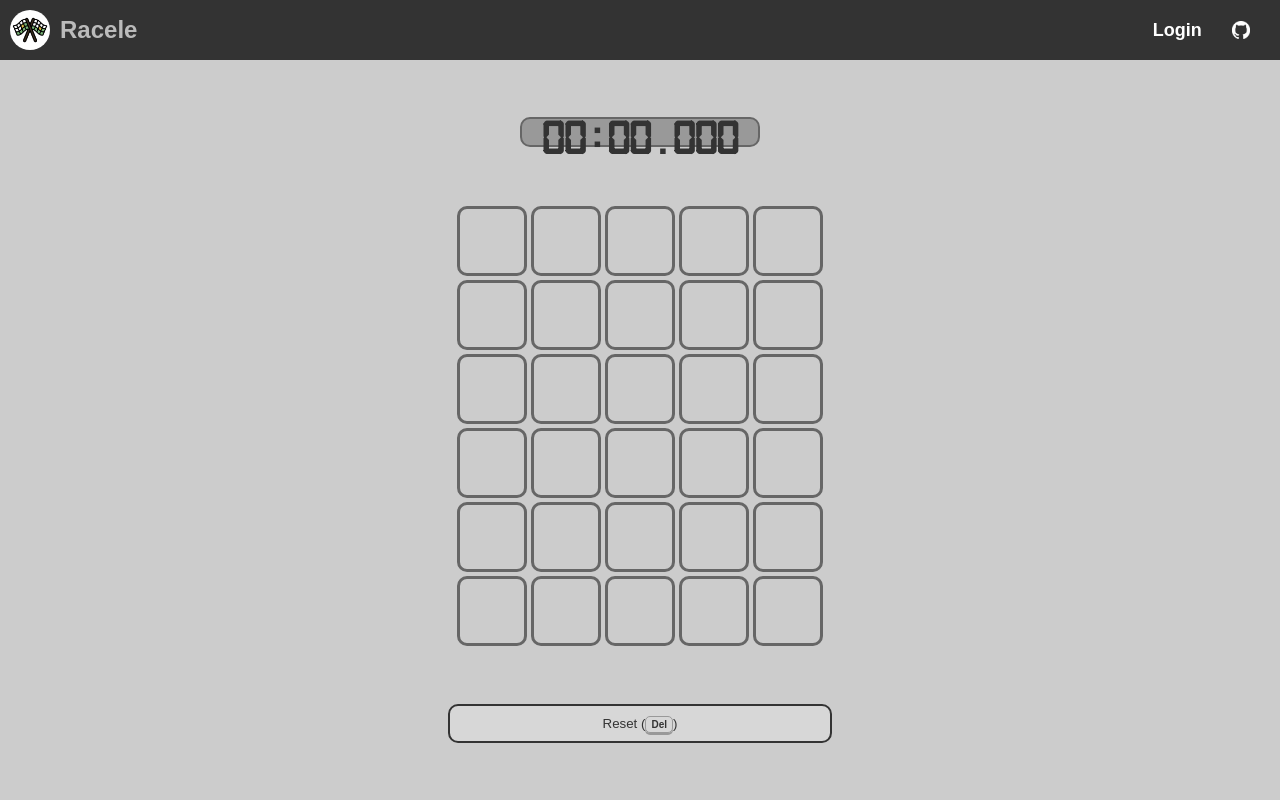
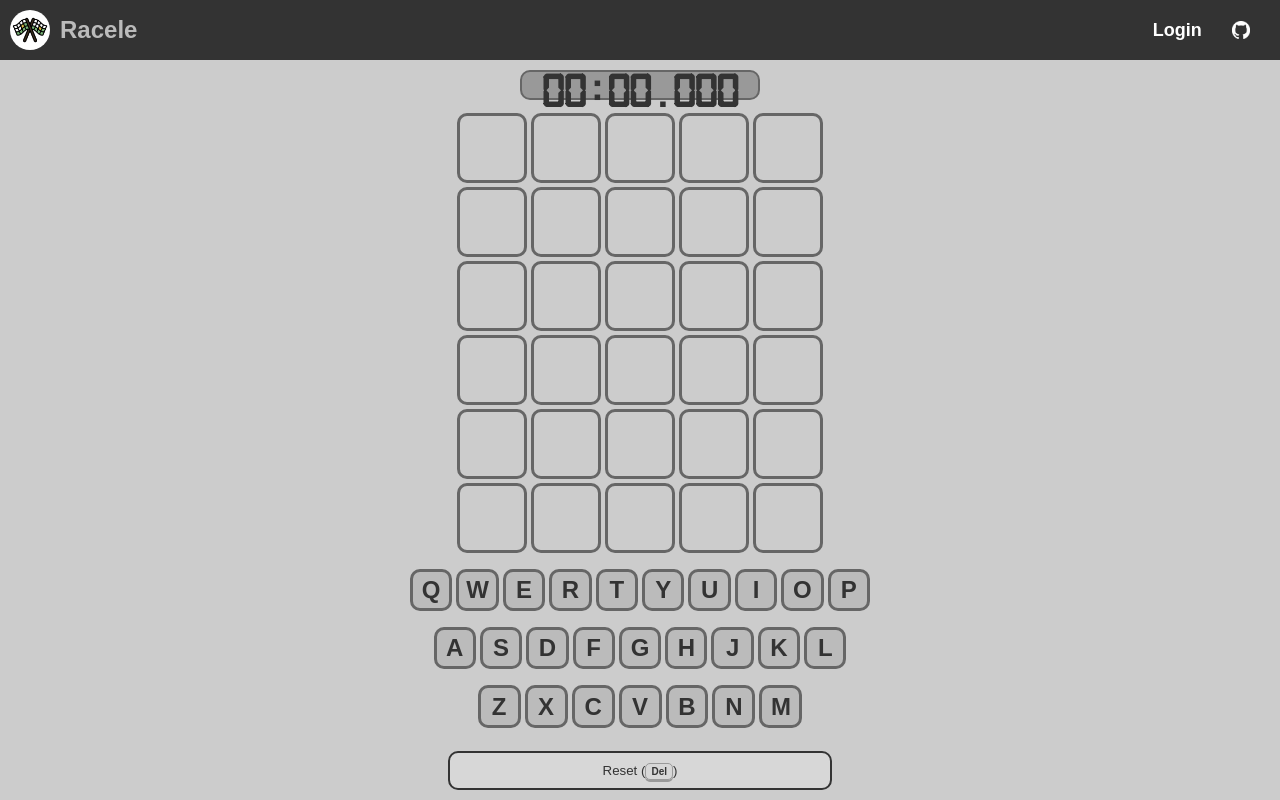
Before and after one commit to racele/frontend, an Angular app: page /practice in a window 1280 px wide. Built offline with nearby package versions, Linux system fonts and the light colour scheme; no server answers.

Commit message:
Add Keyboard to see which letters are already checked

```diff
--- a/src/app/game/game.component.html
+++ b/src/app/game/game.component.html
@@ -8,7 +8,7 @@
 	<app-word></app-word>
 	<app-word></app-word>
 </div>
-
+<app-keyboard></app-keyboard>
 @if (practice) {
 <button (click)="reset()" [disabled]="initial">Reset (<kbd>Del</kbd>)</button>
 } @else {
--- a/src/app/game/game.component.ts
+++ b/src/app/game/game.component.ts
@@ -13,9 +13,10 @@ import { ActivatedRoute } from "@angular/router";
 import { WordService } from "../../words/words.service";
 import { Mode, State } from "../../words/words.types";
 import { WordComponent } from "./word/word.component";
+import { KeyboardComponent } from "./keyboard/keyboard.component";
 
 @Component({
-	imports: [WordComponent],
+	imports: [WordComponent,KeyboardComponent],
 	selector: "app-game",
 	styleUrl: "./game.component.css",
 	templateUrl: "./game.component.html",
@@ -30,6 +31,9 @@ export class GameComponent implements AfterViewInit, OnDestroy, OnInit {
 
 	@ViewChild("timer")
 	timer!: ElementRef<HTMLTimeElement>;
+
+	@ViewChild(KeyboardComponent)
+    keyboard!: KeyboardComponent;
 
 	constructor(route: ActivatedRoute, words: WordService) {
 		this.route = route;
@@ -83,7 +87,7 @@ export class GameComponent implements AfterViewInit, OnDestroy, OnInit {
 
 	async ngAfterViewInit(): Promise<void> {
 		this.updateWords();
-
+		this.keyboard.updateKeyboard(this.words.progress.guesses);
 		try {
 			await this.words.load();
 		} catch {
@@ -116,7 +120,7 @@ export class GameComponent implements AfterViewInit, OnDestroy, OnInit {
 		} else if (key === "delete" && this.practice) {
 			this.reset();
 		} else if (key === "enter") {
-			this.words.enterGuess();
+			this.words.enterGuess() && this.keyboard.updateKeyboard(this.words.progress.guesses);
 
 			if (this.words.progress.state === State.Loss) {
 				setTimeout(alert, 20, `The solution was: ${this.words.progress.solution?.toUpperCase()}`);
@@ -130,12 +134,11 @@ export class GameComponent implements AfterViewInit, OnDestroy, OnInit {
 
 	reset(): void {
 		this.words.reset();
-
+		this.keyboard.initKeyboard();
 		if (this.words.last !== null) {
 			alert(`The solution was: ${this.words.last.solution?.toUpperCase()}`);
 			this.words.last = null;
 		}
-
 		this.updateWords();
 	}
 
@@ -145,7 +148,6 @@ export class GameComponent implements AfterViewInit, OnDestroy, OnInit {
 		for (const word of this.grid) {
 			const guess = progress.guesses.pop() ?? "";
 			const entered = progress.guesses.length > 0;
-
 			word.setWord(guess, entered, progress.solution);
 		}
 	}
--- /dev/null
+++ b/src/app/game/keyboard/keyboard.component.css
@@ -0,0 +1,31 @@
+.keyboard {
+  display: flex;
+  flex-direction: column;
+  align-items: center;
+}
+.keyboard-row {
+  align-items: center;
+	display: flex;
+	margin: 2px;
+  margin-bottom: 10px;
+}
+
+button {
+  margin: 5px;
+  padding: 10px;
+  font-size: 16px;
+  cursor: pointer;
+  flex: 1;
+}
+.keyboard-key{
+  align-items: center;
+  aspect-ratio: 1;
+  border: 3px solid #666;
+  border-radius: 10px;
+  display: flex;
+  font-size: x-large;
+  font-weight: bold;
+  height: 100%;
+  justify-content: center;
+  margin: 2px;
+}
--- /dev/null
+++ b/src/app/game/keyboard/keyboard.component.html
@@ -0,0 +1,11 @@
+<div class="keyboard">
+  @for (row of keyboardRows; track row){
+    <div class="keyboard-row">
+      @for (key of row; track key){
+        <button [style]="{'background-color': keyColors[key]}" class="keyboard-key">
+          {{ key }}
+        </button>
+      }
+    </div>
+  }
+</div>
--- /dev/null
+++ b/src/app/game/keyboard/keyboard.component.ts
@@ -0,0 +1,36 @@
+import { Component } from '@angular/core';
+
+@Component({
+  selector: 'app-keyboard',
+  templateUrl: './keyboard.component.html',
+  styleUrls: ['./keyboard.component.css']
+})
+export class KeyboardComponent {
+  keyboardRows: string[][] = [
+    ['Q', 'W', 'E', 'R', 'T', 'Y', 'U', 'I', 'O', 'P'],
+    ['A', 'S', 'D', 'F', 'G', 'H', 'J', 'K', 'L'],
+    ['Z', 'X', 'C', 'V', 'B', 'N', 'M']
+  ];
+  keyColors: Record<string, string> = {};
+
+  constructor() {
+    // Initialize all key colors to a default, e.g., 'white'
+    this.initKeyboard();
+  }
+  updateKeyboard(guesses: string[]): void {
+    guesses.forEach(guess => {
+      guess.toUpperCase().split('').forEach(letter => {
+        if (this.keyColors[letter] !== undefined) {
+          this.keyColors[letter] = '#666'; // or any other logic to determine the color
+        }
+      });
+    });
+  }
+  initKeyboard(): void {
+    this.keyboardRows.forEach(row => {
+      row.forEach(key => {
+        this.keyColors[key] = '#bbb';
+      });
+    });
+  }
+}
--- a/src/words/words.service.ts
+++ b/src/words/words.service.ts
@@ -24,7 +24,6 @@ export class WordService {
 		if (progress === null) {
 			return { date: null, guesses: [""], solution: null, state: State.Initial, time: {} };
 		}
-
 		return JSON.parse(progress);
 	}
 
@@ -39,12 +38,12 @@ export class WordService {
 		this.setProgress(progress);
 	}
 
-	enterGuess(): void {
+	enterGuess(): boolean {
 		const progress = this.progress;
 		const guess = progress.guesses[0];
 
 		if (!this.words?.guessable.includes(guess) && !this.words?.solutions.includes(guess)) {
-			return;
+			return false;
 		}
 
 		const now = Date.now();
@@ -62,6 +61,7 @@ export class WordService {
 
 		progress.guesses.unshift("");
 		this.setProgress(progress);
+		return true;
 	}
 
 	async load(): Promise<void> {
```
